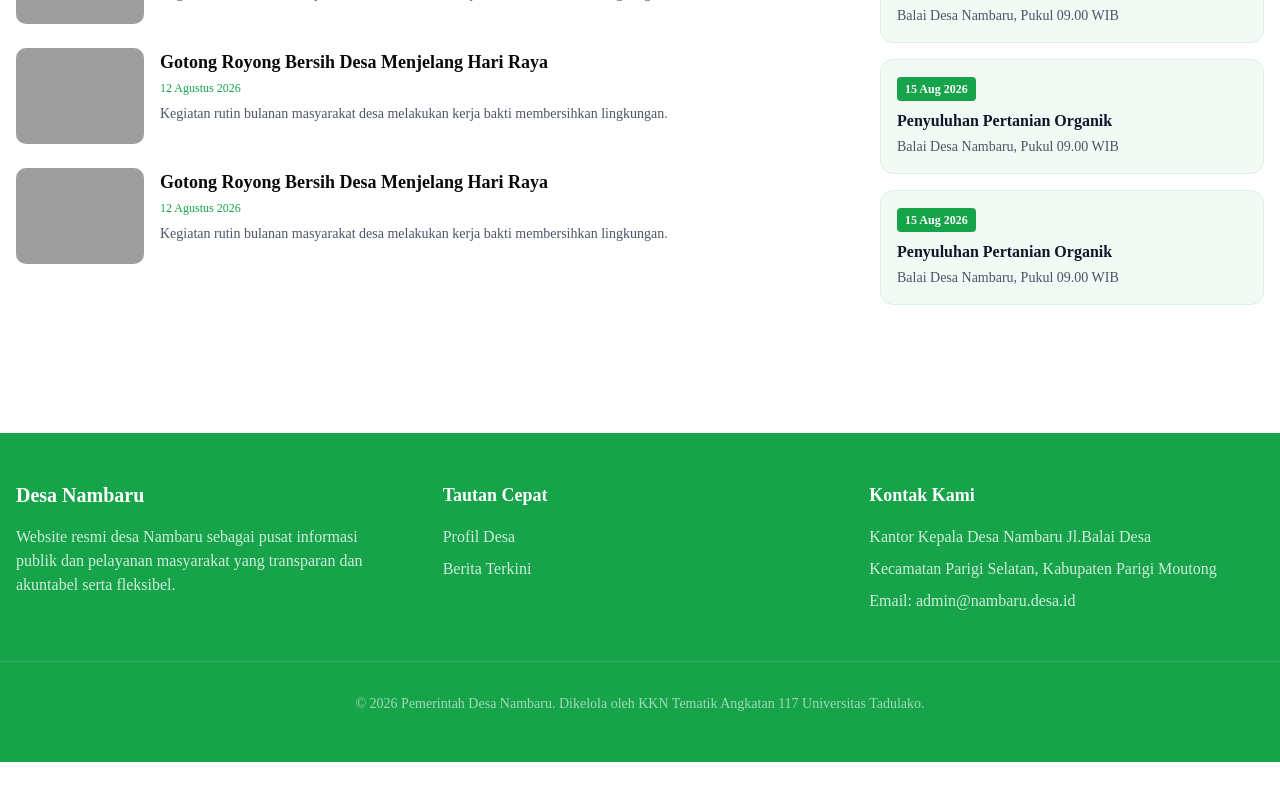
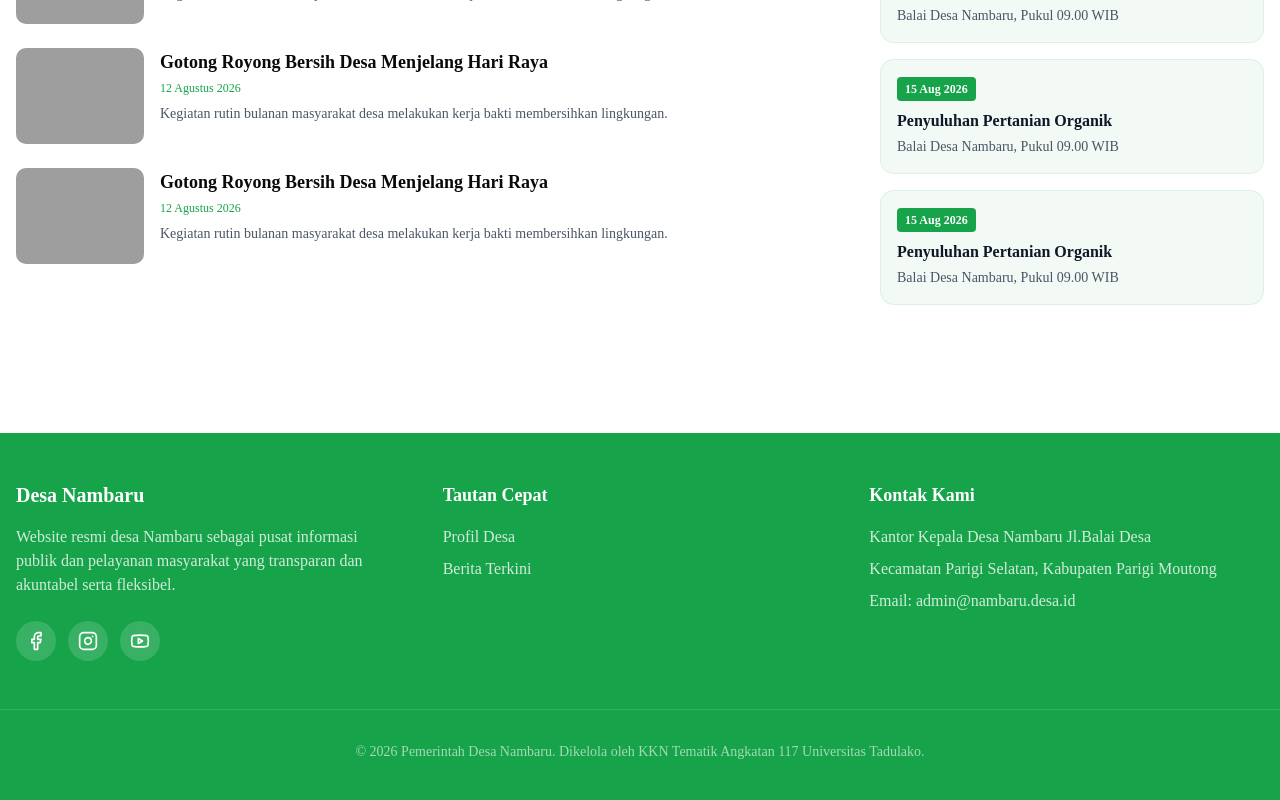
Before and after one commit to pallakawe/websitedesanambaru, a Next.js app: page / in a window 1280 px wide. Shown: the part 1780-2580 px from the top of the page. Before the commit the page ends 2542 px from the top, so only its background shows below. Built offline with nearby package versions, Linux system fonts and the light colour scheme; grey boxes are pictures that could not be loaded.

Commit message:
Update footer with social media menu (Facebook, Instagram, Youtube)

```diff
--- a/components/Footer.tsx
+++ b/components/Footer.tsx
@@ -1,12 +1,25 @@
+import { Facebook, Instagram, Youtube } from "lucide-react";
+
 export function Footer() {
     return (
         <footer className="bg-primary text-primary-foreground py-12 mt-16">
             <div className="container mx-auto px-4 grid grid-cols-1 md:grid-cols-3 gap-8">
                 <div>
                     <h3 className="text-xl font-bold mb-4">Desa Nambaru</h3>
-                    <p className="opacity-80 max-w-sm">
+                    <p className="opacity-80 max-w-sm mb-6">
                         Website resmi desa Nambaru sebagai pusat informasi publik dan pelayanan masyarakat yang transparan dan akuntabel serta fleksibel.
                     </p>
+                    <div className="flex gap-3">
+                        <a href="#" className="p-2.5 bg-primary-foreground/15 rounded-full hover:bg-primary-foreground/25 hover:scale-105 transition-all text-primary-foreground" title="Facebook">
+                            <Facebook className="w-5 h-5" />
+                        </a>
+                        <a href="#" className="p-2.5 bg-primary-foreground/15 rounded-full hover:bg-primary-foreground/25 hover:scale-105 transition-all text-primary-foreground" title="Instagram">
+                            <Instagram className="w-5 h-5" />
+                        </a>
+                        <a href="#" className="p-2.5 bg-primary-foreground/15 rounded-full hover:bg-primary-foreground/25 hover:scale-105 transition-all text-primary-foreground" title="YouTube">
+                            <Youtube className="w-5 h-5" />
+                        </a>
+                    </div>
                 </div>
                 <div>
                     <h4 className="text-lg font-semibold mb-4">Tautan Cepat</h4>
```
